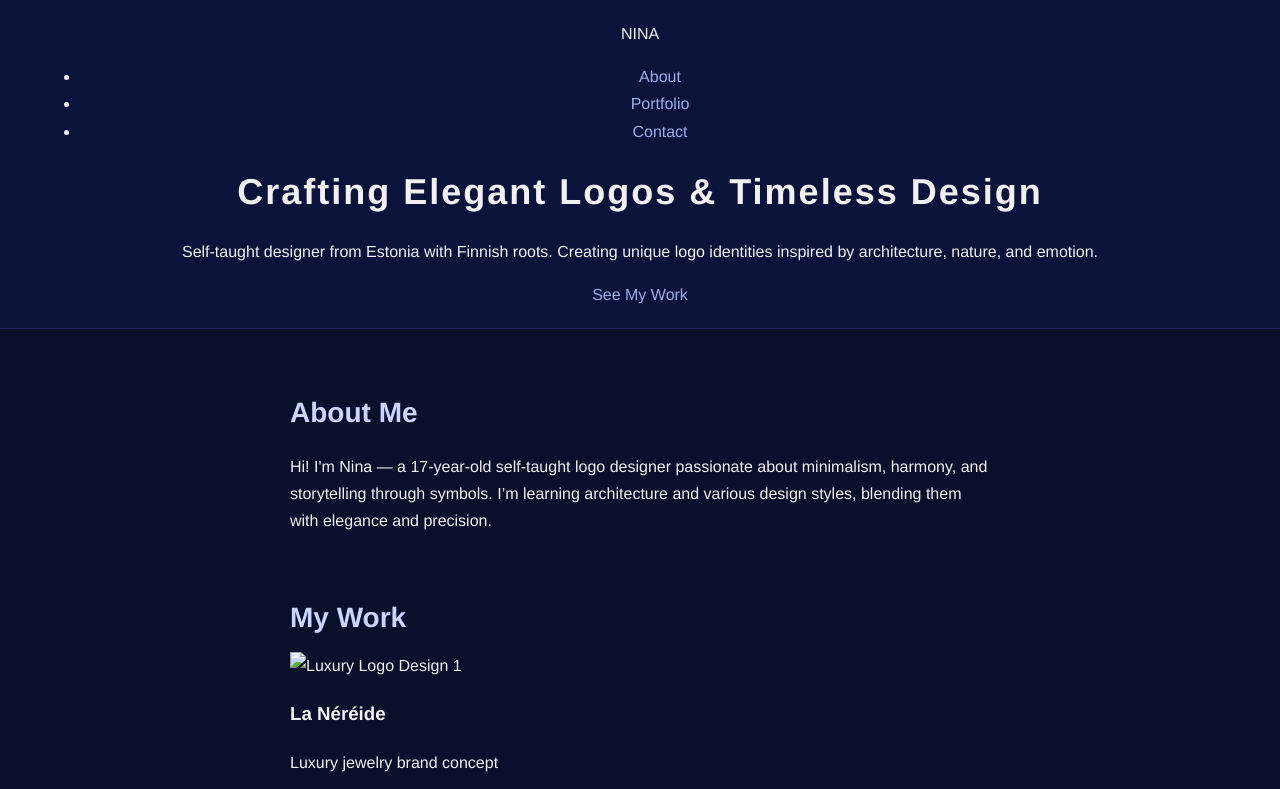
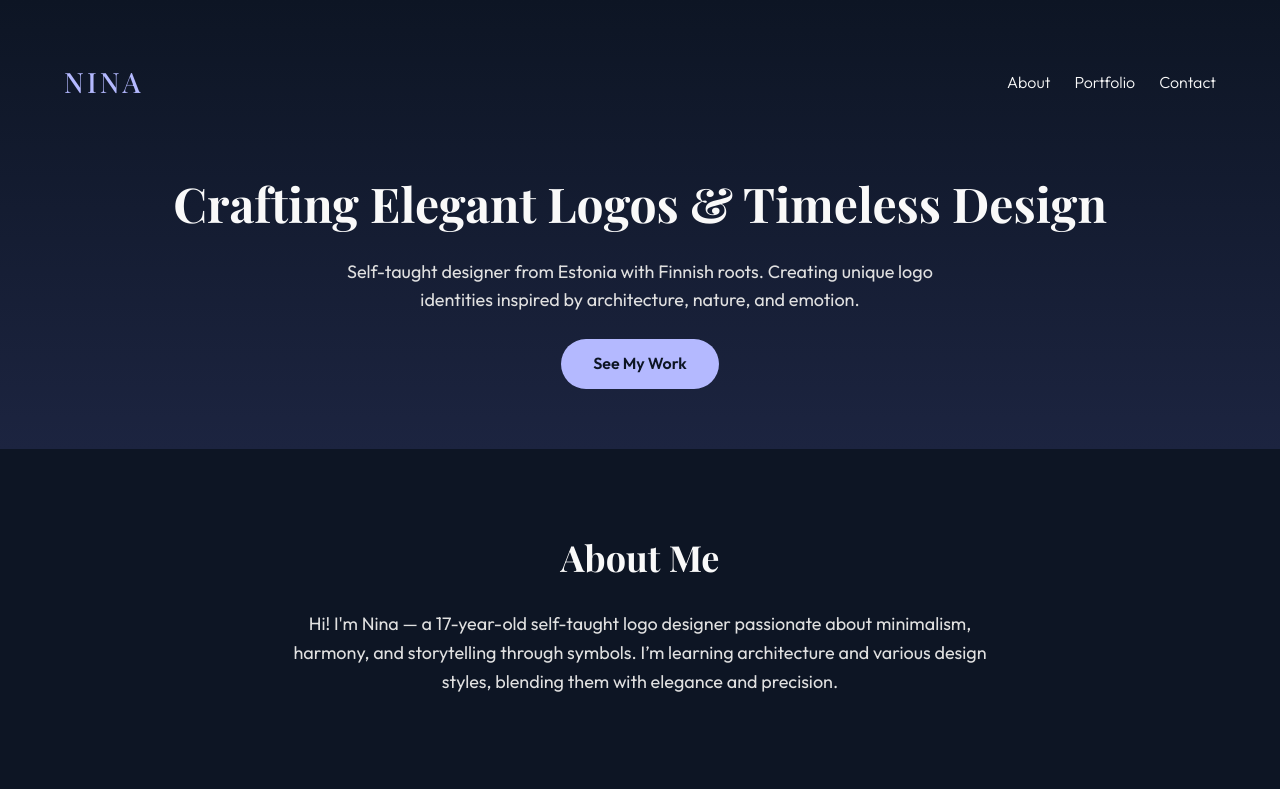
Before and after one commit to Mijudesig/Nina-portfolio, a plain HTML site: page index.html in a window 1280 px wide. Shown: the top 789 px of the page. Drawn offline with nearby package versions, Linux system fonts and the light colour scheme.

Commit message:
Update style.css

```diff
--- a/style.css
+++ b/style.css
@@ -1,66 +1,168 @@
-body {
-  margin: 0;
-  font-family: 'Helvetica Neue', sans-serif;
-  background-color: #0a0f2c;
-  color: #f1f1f1;
-  line-height: 1.7;
+/* Font & Color palette */
+:root {
+  --bg: #0d1524;
+  --accent: #b4b9ff;
+  --white: #f9f9f9;
+  --soft: #e0e0e0;
+  --font-primary: 'Outfit', sans-serif;
+  --font-heading: 'Playfair Display', serif;
 }
 
-header {
-  background-color: #0c133b;
-  padding: 20px 40px;
-  text-align: center;
-  border-bottom: 1px solid #1f2555;
+/* Reset & Base */
+* {
+  margin: 0;
+  padding: 0;
+  box-sizing: border-box;
+}
+body {
+  font-family: var(--font-primary);
+  background: var(--bg);
+  color: var(--white);
+  line-height: 1.6;
+}
+.container {
+  width: 90%;
+  max-width: 1200px;
+  margin: auto;
 }
 
-header h1 {
-  margin: 0;
-  font-size: 36px;
-  letter-spacing: 2px;
+/* Header */
+.hero {
+  padding: 60px 0;
+  background: linear-gradient(to bottom, #0d1524, #1c2440);
+  position: relative;
+}
+.logo {
+  font-family: var(--font-heading);
+  font-size: 28px;
+  color: var(--accent);
+  letter-spacing: 3px;
+}
+nav ul {
+  list-style: none;
+  display: flex;
+  gap: 24px;
+}
+nav a {
+  text-decoration: none;
+  color: var(--white);
+  font-weight: 300;
+  transition: color 0.3s;
+}
+nav a:hover {
+  color: var(--accent);
+}
+.hero .container {
+  display: flex;
+  justify-content: space-between;
+  align-items: center;
+}
+.hero-content {
+  margin-top: 60px;
+  text-align: center;
+}
+.hero h1 {
+  font-family: var(--font-heading);
+  font-size: 48px;
+  margin-bottom: 16px;
+}
+.hero p {
+  max-width: 600px;
+  margin: auto;
+  font-size: 18px;
+  color: var(--soft);
+}
+.btn {
+  display: inline-block;
+  margin-top: 24px;
+  padding: 12px 32px;
+  background: var(--accent);
+  color: var(--bg);
+  font-weight: 600;
+  text-decoration: none;
+  border-radius: 30px;
+  transition: transform 0.3s ease;
+}
+.btn:hover {
+  transform: scale(1.05);
 }
 
-nav {
-  margin-top: 10px;
+/* Sections */
+section {
+  padding: 80px 0;
+}
+h2 {
+  font-family: var(--font-heading);
+  font-size: 36px;
+  margin-bottom: 24px;
+  text-align: center;
 }
 
-nav a {
-  color: #9eaee7;
-  margin: 0 15px;
-  text-decoration: none;
-  font-size: 16px;
+/* About */
+.about p {
+  max-width: 700px;
+  margin: auto;
+  font-size: 18px;
+  color: var(--soft);
+  text-align: center;
 }
 
-nav a:hover {
-  color: #ffffff;
-  text-decoration: underline;
+/* Portfolio */
+.portfolio .grid {
+  display: grid;
+  grid-template-columns: repeat(auto-fit, minmax(280px, 1fr));
+  gap: 32px;
+  margin-top: 40px;
+}
+.project {
+  background: #131a33;
+  border-radius: 12px;
+  overflow: hidden;
+  transition: transform 0.3s ease;
+}
+.project:hover {
+  transform: translateY(-6px);
+}
+.project img {
+  width: 100%;
+  height: auto;
+  display: block;
+}
+.project h3 {
+  padding: 16px;
+  font-family: var(--font-heading);
+  color: var(--accent);
+}
+.project p {
+  padding: 0 16px 24px;
+  color: var(--soft);
 }
 
-section {
-  max-width: 700px;
-  margin: 60px auto;
-  padding: 0 20px;
+/* Contact */
+.contact .links {
+  display: flex;
+  justify-content: center;
+  gap: 24px;
+  margin-top: 24px;
+}
+.contact a {
+  color: var(--accent);
+  text-decoration: none;
+  border: 1px solid var(--accent);
+  padding: 10px 24px;
+  border-radius: 30px;
+  transition: all 0.3s;
+}
+.contact a:hover {
+  background: var(--accent);
+  color: var(--bg);
 }
 
-h2 {
-  color: #cdd4ff;
-  font-size: 28px;
-  margin-bottom: 10px;
-}
-
-a {
-  color: #9eaee7;
-  text-decoration: none;
-}
-
-a:hover {
-  text-decoration: underline;
-}
-
+/* Footer */
 footer {
   text-align: center;
-  padding: 40px 20px;
-  color: #666;
+  padding: 32px 0;
+  background: #0b1120;
   font-size: 14px;
-  border-top: 1px solid #1f2555;
-  margin-top: 80px;
+  color: var(--soft);
 }
```
